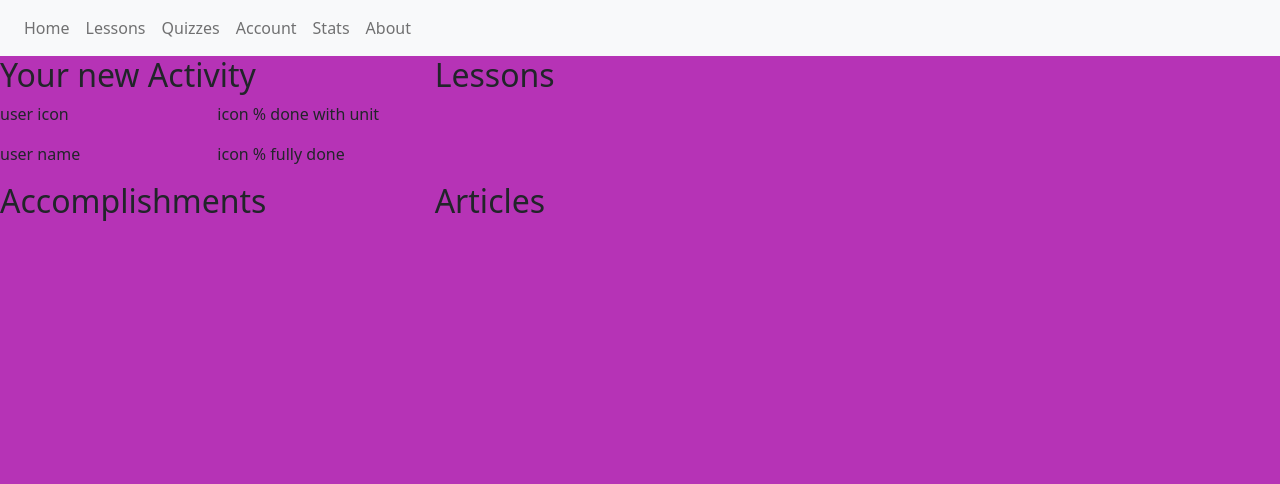
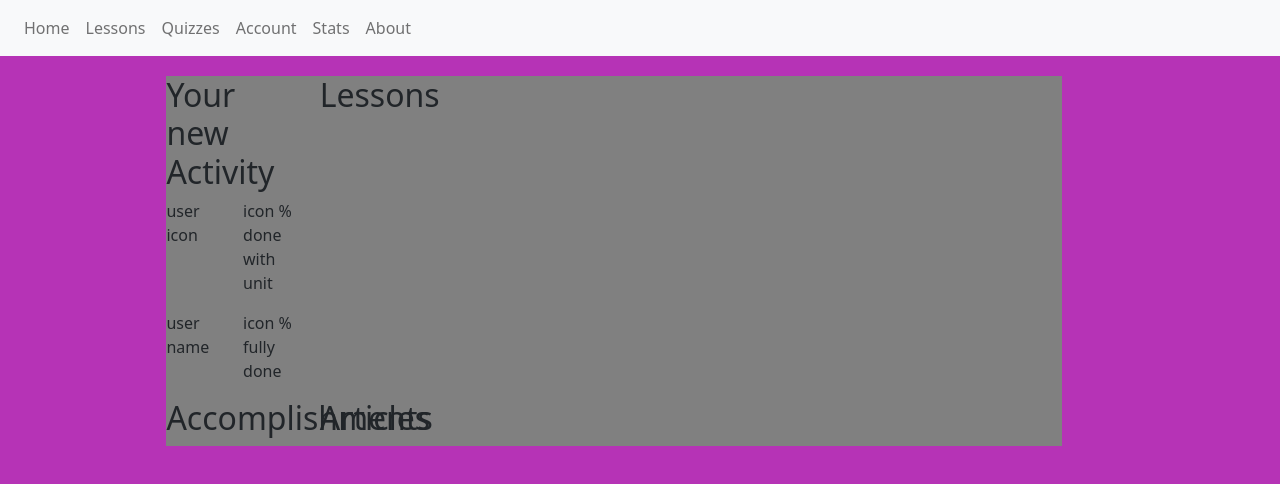
Before and after one commit to jbasquez/projectHomebase, a React (Create React App) app in the folder project-homebase/: page / in a window 1280 px wide. Shown: the top 484 px of the page. Built offline with nearby package versions, Linux system fonts and the light colour scheme.

Commit message:
added in box

```diff
--- a/project-homebase/src/css/home.css
+++ b/project-homebase/src/css/home.css
@@ -2,3 +2,9 @@
     background-color: rgb(182, 51, 182);
     height:100vh;
 }
+.homeBox{
+    background-color: gray;
+    width: 70vw;
+    margin-left: 13%;
+    margin-top: 20px;
+}
--- a/project-homebase/src/pages/home.js
+++ b/project-homebase/src/pages/home.js
@@ -5,22 +5,24 @@ import "../css/home.css";
 function Home() {
     return (
       <div>
+        <div className="homeBox">
         <div className="row">
-          <div className="col-lg-4 col-md-4 col-sm-4 col-xs-12">
+          <div className="col-lg-2 col-md-6 col-sm-4 col-xs-12">
             <Activities />
           </div>
-          <div className="col-lg-4 col-md-4 col-sm-4 col-xs-12">
+          <div className="col-lg-2 col-md-6 col-sm-4 col-xs-12">
             <h2>Lessons</h2>
           </div>
         </div>
         <div className="row">
-          <div className="col-lg-4 col-md-4 col-sm-4 col-xs-12">
+          <div className="col-lg-2 col-md-6 col-sm-6 col-xs-12">
             <h2>Accomplishments</h2>
           </div>
           <div className="col-lg-4 col-md-4 col-sm-4 col-xs-12">
             <h2>Articles</h2>
           </div>
         </div>
+        </div>
       </div>
     );
   }
```
